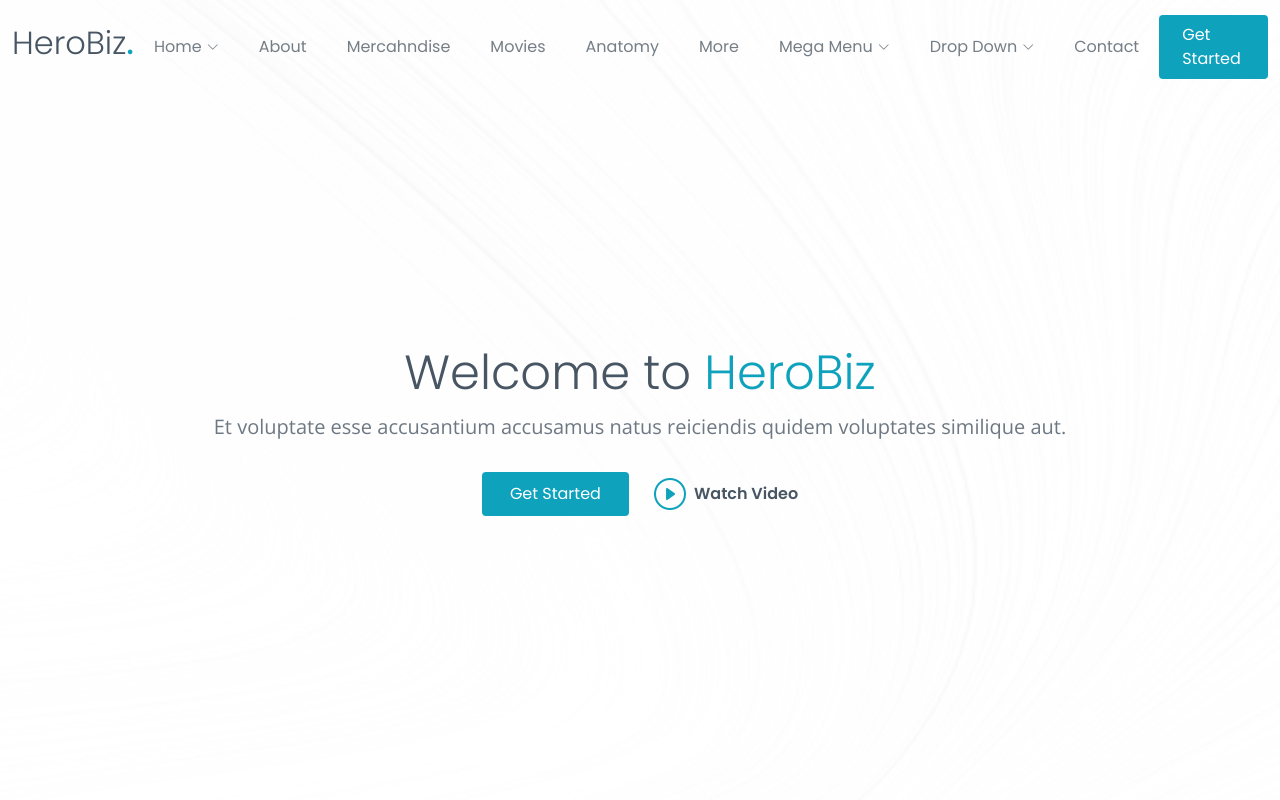
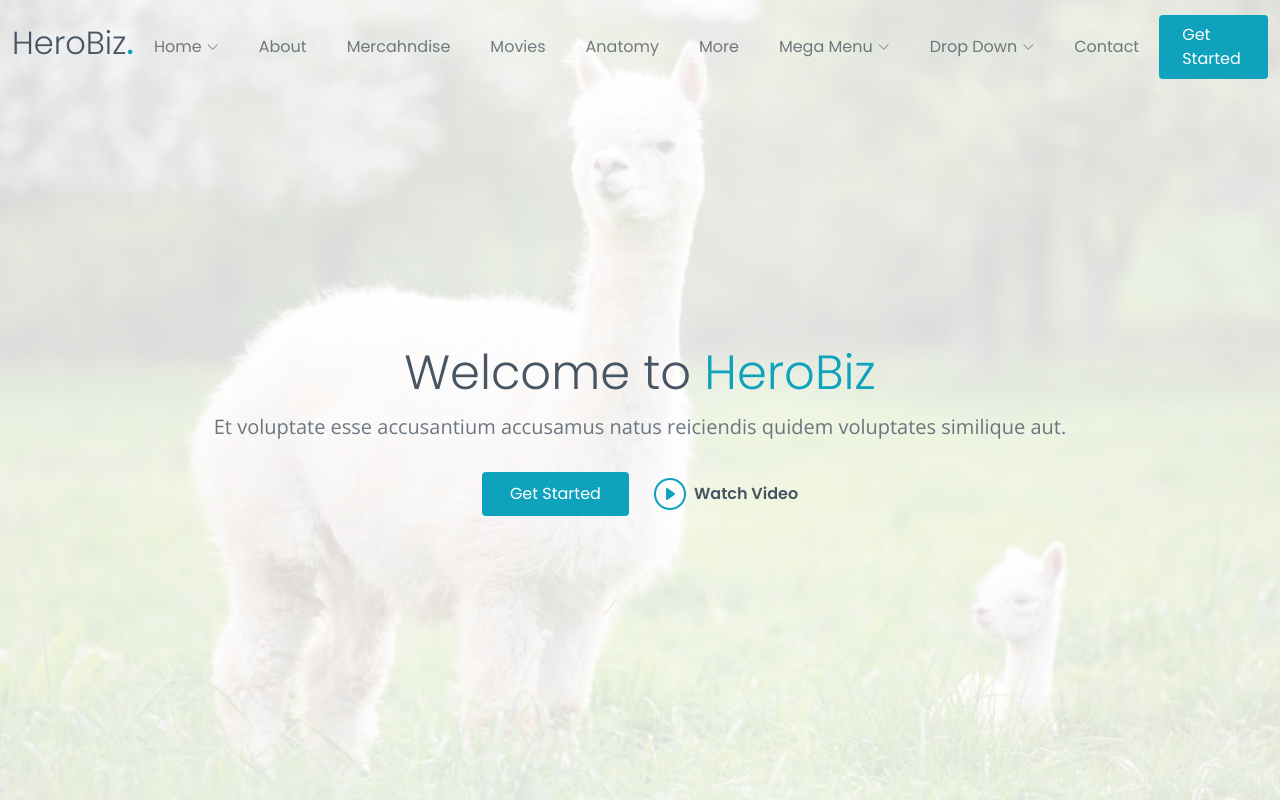
Before and after one commit to arrifqimaulana/alpacaland, a plain HTML site: page movie.html in a window 1280 px wide. Shown: the top 800 px of the page. Drawn offline with nearby package versions, Linux system fonts and the light colour scheme.

Commit message:
ubah bg lagi

```diff
--- a/assets/css/main.css
+++ b/assets/css/main.css
@@ -950,7 +950,7 @@ section {
 .hero-fullscreen {
   width: 100%;
   min-height: 100vh;
-  background: url("../img/bg1.jpg") center center;
+  background: url("../img/bg2.jpg") center center;
   background-size: cover;
   position: relative;
   padding: 120px 0 60px;
```
Also changed, not shown: 1 other file.
